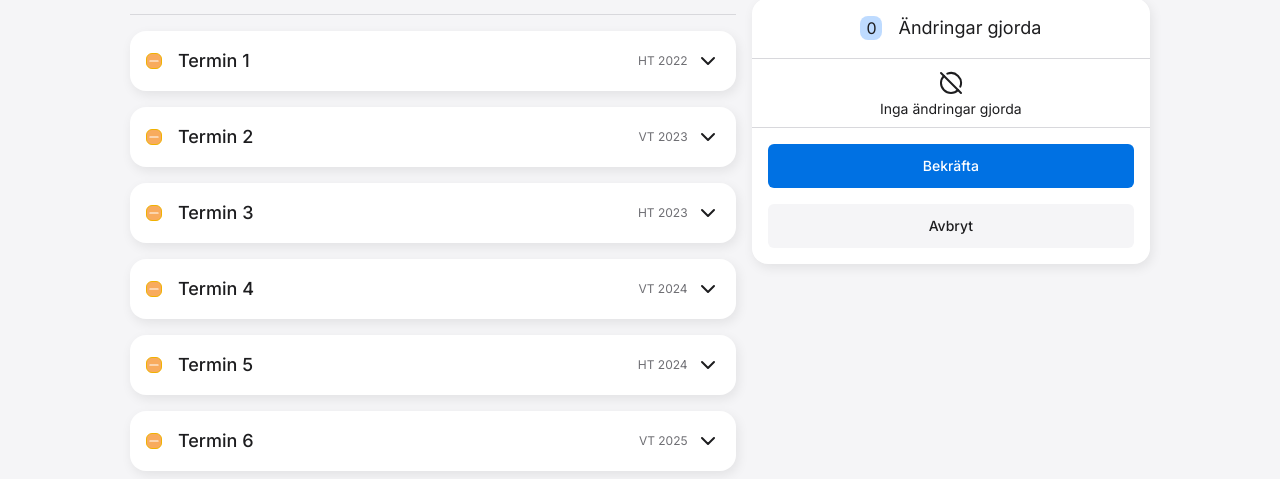
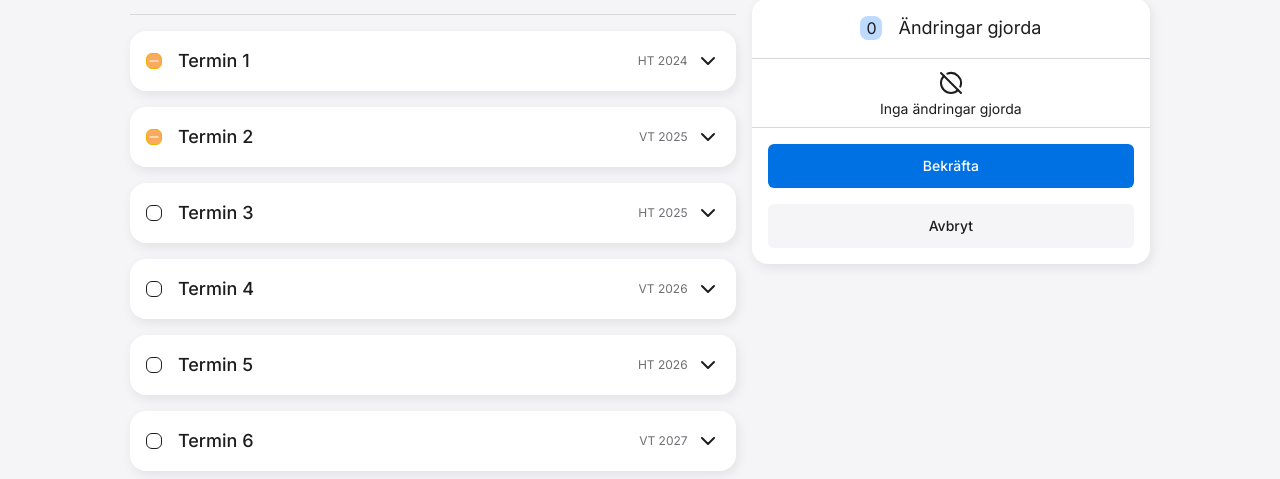
Before and after one commit to Djurson/studydash, a Next.js app: page /results in a window 1280 px wide. Shown: the part 321-800 px from the top of the page. Built offline with nearby package versions, Linux system fonts and the light colour scheme; a web font is replaced by a local one.

Commit message:
Termin status efter valt år

```diff
--- a/app/results/page.tsx
+++ b/app/results/page.tsx
@@ -13,17 +13,25 @@ import EditSemesters from "@/components/edit/EditSemesters";
 import programData from "@/webscraping/6CEMEN-2022.json";
 import thesisData from "@/webscraping/Exjobb-engineers.json";
 import { Separator } from "@/components/ui/separator";
-import { useMemo } from "react";
+import { useState } from "react";
 
 export default function Page() {
   // Här får vi setta en variabel på startterminen som användaren valde. Hårdkodad för nu.
-  const startingSemester = "HT 2022";
+  const [studyYear, setStudyYear] = useState<string | undefined>(undefined);
+  const [studyProgram, setStudyProgram] = useState<string | undefined>(undefined);
+  const [studyUniversity, setStudyUniversity] = useState<string | undefined>(undefined);
+
+  const currentYear = new Date().getMonth() < 8 ? new Date().getFullYear() - 1 : new Date().getFullYear();
+  const startYear = currentYear - 4;
+
+  const startingSemester = studyYear ? `HT ${studyYear}` : `HT ${currentYear}`;
   const showFrom = 7;
   const showTo = 9;
   const allSemesters = generateAllSemesters(startingSemester);
   const masterSemesters = getSemestersInRange(startingSemester, showFrom, showTo);
   const finalThesisSemester = allSemesters[9];
 
+  let semesterCount = -1;
   const program = programData.programs[0];
 
   const thsesis = {
@@ -33,9 +41,6 @@ export default function Page() {
       name: `Termin 10 ${finalThesisSemester.fullString}`,
     })),
   };
-
-  const currentYear = new Date().getMonth() < 8 ? new Date().getFullYear() - 1 : new Date().getFullYear();
-  const startYear = currentYear - 8;
 
   return (
     <>
@@ -49,8 +54,8 @@ export default function Page() {
               <label className="flex text-xs font-light">
                 Universitet/högskola <p className="text-red-900">*</p>
               </label>
-              <Select>
-                <SelectTrigger className="w-full bg-accent cursor-pointer">
+              <Select onValueChange={(value) => setStudyUniversity(value)}>
+                <SelectTrigger className="w-full bg-accent cursor-pointer" value={studyUniversity}>
                   <SelectValue placeholder="Välj"></SelectValue>
                 </SelectTrigger>
                 <SelectContent>
@@ -67,8 +72,8 @@ export default function Page() {
                 <label className="flex text-xs font-light">
                   Program/utbildning <p className="text-red-900">*</p>
                 </label>
-                <Select>
-                  <SelectTrigger className="w-full bg-accent cursor-pointer">
+                <Select onValueChange={(value) => setStudyProgram(value)}>
+                  <SelectTrigger className="w-full bg-accent cursor-pointer" value={studyProgram}>
                     <SelectValue placeholder="Välj"></SelectValue>
                   </SelectTrigger>
                   <SelectContent>
@@ -91,8 +96,8 @@ export default function Page() {
                 <label className="flex text-xs font-light">
                   Antagningstillfälle <p className="text-red-900">*</p>
                 </label>
-                <Select name="studyYear" required>
-                  <SelectTrigger className="w-full text-foreground bg-accent cursor-pointer">
+                <Select name="studyYear" required onValueChange={(value) => setStudyYear(value)}>
+                  <SelectTrigger className="w-full text-foreground bg-accent cursor-pointer" value={studyYear}>
                     <SelectValue placeholder="Välj" className="text-foreground"></SelectValue>
                   </SelectTrigger>
                   <SelectContent>
@@ -123,9 +128,10 @@ export default function Page() {
 
             <Separator />
             <div className="flex flex-col gap-4">
-              {program.semesters.map((semester) => (
-                <EditSemesters key={semester.name} semester={semester} />
-              ))}
+              {program.semesters.map((semester) => {
+                semesterCount += 1;
+                return <EditSemesters key={semester.name} semester={semester} semsterSeason={allSemesters[semesterCount]} />;
+              })}
             </div>
             <Separator />
             <div className="flex flex-col gap-4">
@@ -136,7 +142,7 @@ export default function Page() {
             <Separator />
             <div className="flex flex-col gap-4 pb-4">
               {thsesis.semesters.map((semester) => (
-                <EditSemesters key={semester.name} semester={semester} />
+                <EditSemesters key={semester.name} semester={semester} semsterSeason={allSemesters[9]} />
               ))}
             </div>
           </div>
--- a/components/edit/EditSemesters.tsx
+++ b/components/edit/EditSemesters.tsx
@@ -4,18 +4,19 @@ import { EditCourse } from "./editcourse";
 import { Status, StatusSquare } from "./statussquare";
 import { useStudyResults, useStudyResultsListener } from "@/hooks/editcontext";
 import { useEffect, useState, memo, RefObject } from "react";
+import { SemesterInfo } from "@/utils/semesterDates";
 
 interface Semester {
   name: string;
   courses: CourseJSON[];
 }
 
-export default function SemesterAccordion({ semester }: { semester: Semester }) {
+export default function SemesterAccordion({ semester, semsterSeason }: { semester: Semester; semsterSeason: SemesterInfo }) {
   const [isOpen, setIsOpen] = useState(false);
   const { getCourse } = useStudyResultsListener();
 
   // Beräkna status direkt utan att använda en separat state
-  const status = CheckStatus(semester, getCourse);
+  const status = CheckStatus(semester, semsterSeason, getCourse);
 
   return (
     <main className=" bg-accent overflow-hidden rounded-2xl shadow-[2px_4px_12px_0px_rgba(0,_0,_0,_0.08)] w-full h-full">
@@ -25,7 +26,7 @@ export default function SemesterAccordion({ semester }: { semester: Semester })
           <h3 className="text-lg font-medium">{semester.name.slice(0, -7)}</h3>
         </div>
         <div className="flex items-center gap-2">
-          <p className=" text-xs text-gray-600 text-left ">{semester.name.slice(-7)}</p>
+          <p className=" text-xs text-gray-600 text-left ">{semsterSeason.fullString}</p>
           <ChevronDown size={24} className={`col-start-8 justify-self-end transition-transform duration-200 ease-in-out ${isOpen ? "rotate-180" : "rotate-0"}`} />
         </div>
       </button>
@@ -33,7 +34,7 @@ export default function SemesterAccordion({ semester }: { semester: Semester })
         {isOpen && (
           <div className="bg-accent px-4 pb-4">
             {semester.courses.map((course) => (
-              <EditCourse key={course.course_code} course={course} />
+              <EditCourse key={course.course_code} course={course} semesterStatus={status} />
             ))}
           </div>
         )}
@@ -42,16 +43,20 @@ export default function SemesterAccordion({ semester }: { semester: Semester })
   );
 }
 
-function CheckStatus(semester: Semester, getCourse: (courseCode: string) => Course | undefined): Status {
+function CheckStatus(semester: Semester, semsterSeason: SemesterInfo, getCourse: (courseCode: string) => Course | undefined): Status {
+  if (semsterSeason.year > new Date().getFullYear()) {
+    return "none";
+  }
+
+  if (semsterSeason.year === new Date().getFullYear() && new Date().getMonth() < 9 && semsterSeason.semester === "HT") {
+    return "none";
+  }
+
   for (let i = 0; i < semester.courses.length; i++) {
     if (semester.courses[i].credits.replace("hp", "").trim() == "0") {
       continue;
     }
     const courseResults = getCourse(semester.courses[i].course_code);
-
-    if (courseResults?.code === "TNA001") {
-      console.log(courseResults);
-    }
 
     if (!courseResults || !courseResults.grade || courseResults.grade === "") {
       return "ongoing";
--- a/components/edit/editcourse.tsx
+++ b/components/edit/editcourse.tsx
@@ -9,14 +9,18 @@ import { useStudyResultsListener } from "@/hooks/editcontext";
 import { InputOTP, InputOTPGroup, InputOTPSlot } from "../ui/input-otp";
 import { CourseExaminationMapping } from "./editexam";
 
-export function EditCourse({ course }: { course: CourseJSON }) {
+export function EditCourse({ course, semesterStatus }: { course: CourseJSON; semesterStatus: Status }) {
   const [isOpen, setIsOpen] = useState(false);
-  const { updateCourseResult, getCourse } = useStudyResultsListener();
+  const { getCourse } = useStudyResultsListener();
   const [grade, setGrade] = useState<string | undefined>(undefined);
-  const [status, setStatus] = useState<Status>("none");
+  const [status, setStatus] = useState<Status>(semesterStatus);
 
-  const courseResults = getCourse(course.course_code);
-  const { returnGrade, returnStatus } = CheckGradeAndStatus(courseResults);
+  let courseResults: Course | undefined = undefined;
+  if (semesterStatus !== "none") {
+    courseResults = getCourse(course.course_code);
+  }
+
+  let { returnGrade, returnStatus } = CheckGradeAndStatus(courseResults, semesterStatus);
 
   useEffect(() => {
     setStatus(returnStatus);
@@ -64,7 +68,7 @@ export function EditCourse({ course }: { course: CourseJSON }) {
                 {course.examinations
                   .filter((e) => Number.parseFloat(e.credits.replace("hp", "").replace(",", ".").trim()) > 0)
                   .map((exam) => (
-                    <CourseExaminationMapping key={exam.code} exam={exam} course={course} />
+                    <CourseExaminationMapping key={exam.code} exam={exam} course={course} semesterStatus={semesterStatus} />
                   ))}
               </section>
             )}
@@ -76,11 +80,11 @@ export function EditCourse({ course }: { course: CourseJSON }) {
   );
 }
 
-function CheckGradeAndStatus(resultsCourse: Course | undefined): { returnGrade: string | number | undefined; returnStatus: Status } {
+function CheckGradeAndStatus(resultsCourse: Course | undefined, semesterStatus: Status): { returnGrade: string | number | undefined; returnStatus: Status } {
   if (!resultsCourse) {
     return {
       returnGrade: undefined,
-      returnStatus: "none",
+      returnStatus: semesterStatus,
     };
   }
 
--- a/components/edit/editexam.tsx
+++ b/components/edit/editexam.tsx
@@ -13,7 +13,7 @@ type ExamError = {
   dateFakeError: string | null;
 };
 
-export function CourseExaminationMapping({ exam, course }: { exam: ExaminationJSON; course: CourseJSON }) {
+export function CourseExaminationMapping({ exam, course, semesterStatus }: { exam: ExaminationJSON; course: CourseJSON; semesterStatus: Status }) {
   const [errors, setErrors] = useState<ExamError>({
     dateError: null,
     gradeError: null,
@@ -21,8 +21,11 @@ export function CourseExaminationMapping({ exam, course }: { exam: ExaminationJS
   });
   const { setCourse, hasExamination, hasCourse, getExamination, getCourse, setExamination, updateExamResult } = useStudyResults();
 
-  const currentCourseResults = getCourse(course.course_code);
+  let currentCourseResults: Course | undefined = undefined;
 
+  if (semesterStatus !== "none") {
+    currentCourseResults = getCourse(course.course_code);
+  }
   // Om användaren öppnar drawer:n så skapas examinationsmomentet i studyresults (om det inte finns redan)
   useEffect(() => {
     if (!hasCourse(course.course_code)) {
@@ -38,6 +41,9 @@ export function CourseExaminationMapping({ exam, course }: { exam: ExaminationJS
 
   // Använd useCallback för att memoizera funktionerna
   const HandleDateChange = (value: string) => {
+    if (semesterStatus === "none") {
+      return;
+    }
     setErrors({
       ...errors,
       dateError: null,
@@ -72,6 +78,9 @@ export function CourseExaminationMapping({ exam, course }: { exam: ExaminationJS
   };
 
   const HandleGradeChange = (value: string) => {
+    if (semesterStatus === "none") {
+      return;
+    }
     setErrors({
       ...errors,
       gradeError: null,
@@ -109,7 +118,7 @@ export function CourseExaminationMapping({ exam, course }: { exam: ExaminationJS
       ? "error"
       : getExamination(course.course_code, exam.code)?.grade.toString()?.length === 1 && getExamination(course.course_code, exam.code)?.date?.length === 8
       ? "done"
-      : "ongoing";
+      : semesterStatus;
 
   return (
     <>
```
Also changed, not shown: hooks/editcontext.tsx (+3 -5 lines).
